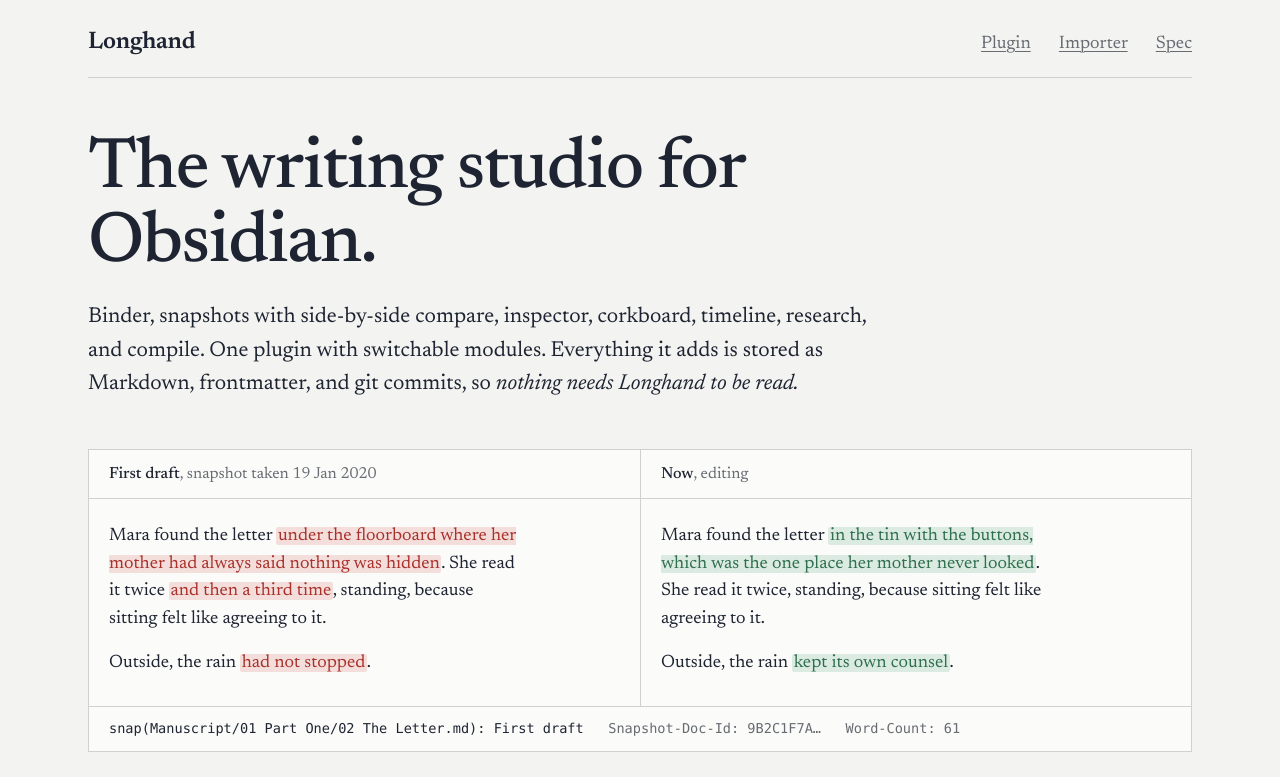
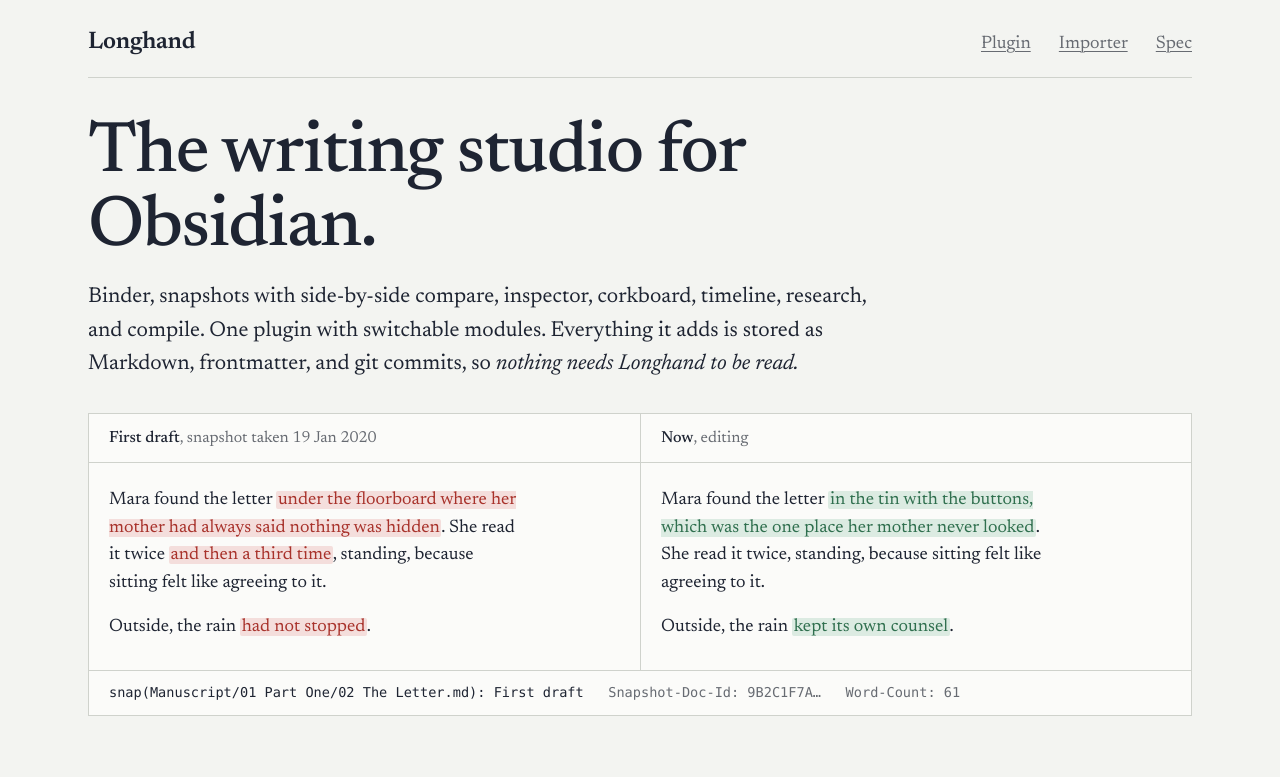
Before and after one commit to Longhand-io/longhand, a plain HTML site: page docs/index.html in a window 1280 px wide. Shown: the top 777 px of the page. Drawn offline with Linux system fonts and the light colour scheme.

Commit message:
fix(site): tighten hero spacing so the compare panel sits above the fold

```diff
--- a/docs/index.html
+++ b/docs/index.html
@@ -42,9 +42,9 @@
   h1 {
     font-size: clamp(2.4rem, 6vw, 4.5rem);
     line-height: 1.02; font-weight: 500; letter-spacing: -0.02em;
-    margin: 3.5rem 0 1.25rem; max-width: 18ch;
+    margin: 2.5rem 0 1rem; max-width: 18ch;
   }
-  .lede { font-size: 1.35rem; max-width: var(--measure); margin: 0 0 3rem; color: var(--ink); }
+  .lede { font-size: 1.35rem; max-width: var(--measure); margin: 0 0 2rem; color: var(--ink); }
   .lede em { font-style: italic; }
 
   /* the compare panel */
```
